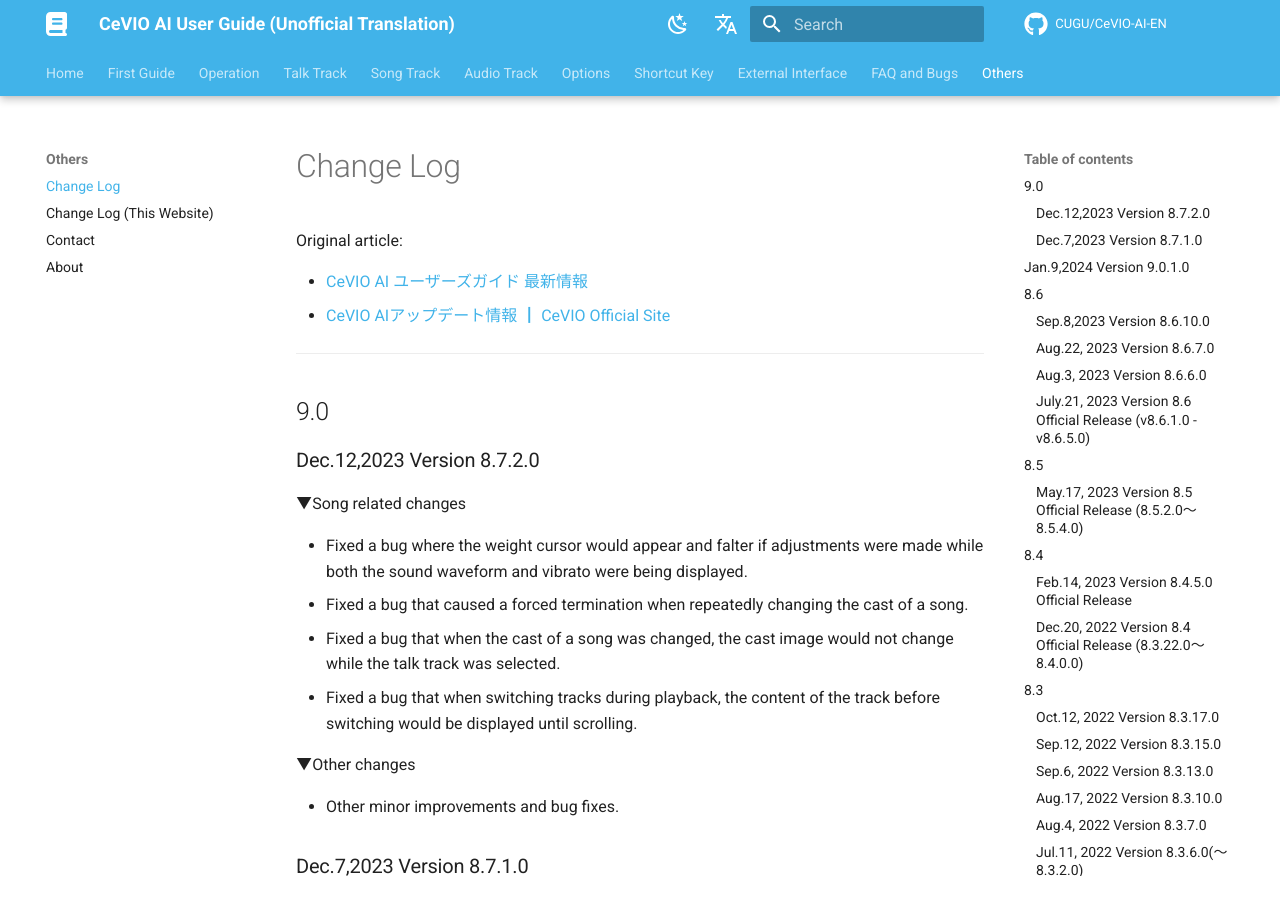
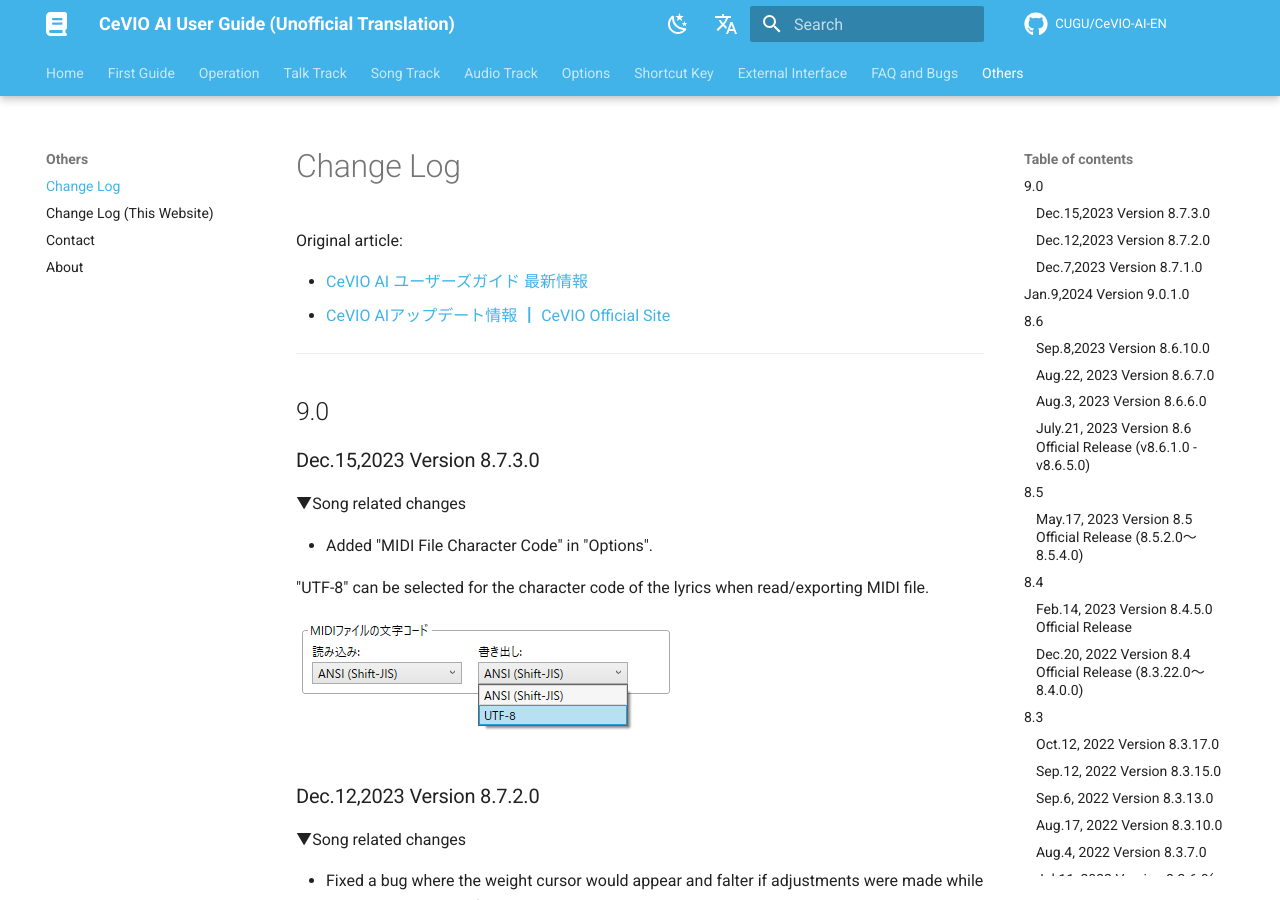
Before and after one commit to CeVIO-User-Guide-Unofficial/cevio-ai-en, an MkDocs documentation site: the page built from docs/intro/change-log.md, in a window 1280 px wide and 900 px high. Built offline with MkDocs 1.6.1 and Material for MkDocs 9.7.7, drawn with Linux system fonts in a browser that asks for light colours; comment, search, counter and statistics services are not loaded.

Commit message:
feat: 2023.12.12

```diff
--- a/docs/intro/change-log.md
+++ b/docs/intro/change-log.md
@@ -13,6 +13,16 @@ Original article:
 ---
 
 ## 9.0
+
+### Dec.15,2023 Version 8.7.3.0
+
+▼Song related changes
+
+- Added "MIDI File Character Code" in "Options".
+
+"UTF-8" can be selected for the character code of the lyrics when read/exporting MIDI file.
+
+![midi character code](images/V8.7_option_midi_charcode.png)
 
 ### Dec.12,2023 Version 8.7.2.0
 
```
Also changed, not shown: docs/intro/images/V8.7_option_midi_charcode.png (added).
